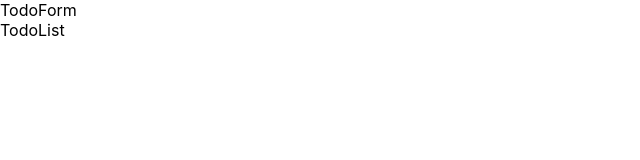
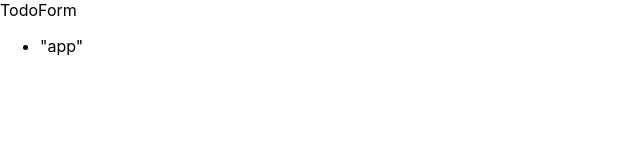
Before and after one commit to Luda-Modna/TodoAppReactRedux, a React (Create React App) app: page / in a window 1280 px wide. Shown: the top 160 px of the page, without its empty margins (0-640 px from the left). Built offline with nearby package versions, Linux system fonts and the light colour scheme.

Commit message:
Add read todo list

```diff
--- a/src/components/TodoList/index.jsx
+++ b/src/components/TodoList/index.jsx
@@ -1,9 +1,16 @@
-import React from 'react'
+import { connect } from 'react-redux';
+import React from 'react';
 
-function TodoList() {
+function TodoList ({ tasks }) {
   return (
-    <div>TodoList</div>
-  )
+    <ul>
+      {tasks.map(t => (
+        <li key={t.id}>{JSON.stringify(t.text)}</li>
+      ))}
+    </ul>
+  );
 }
 
-export default TodoList
+const mapStateToProps = ({ tasksList }) => tasksList;
+
+export default connect(mapStateToProps)(TodoList);
--- a/src/store/slices/tasksSlice.js
+++ b/src/store/slices/tasksSlice.js
@@ -1,18 +1,14 @@
 import { createSlice } from '@reduxjs/toolkit';
 import { v4 as uuidv4 } from 'uuid';
 
+const initialState = {
+  tasks: [{ id: uuidv4(), text: 'app' }],
+};
+
 const tasksSlice = createSlice({
-  initialState: [],
+  initialState,
   name: 'tasks',
-  reducers: {
-    addTodo: {
-      reducer: (state, action) => {},
-      prepare: text => {
-        const id = uuidv4();
-        return { payload: { id, text } };
-      },
-    },
-  },
+  reducers: {},
 });
 
 const { reducer, actions } = tasksSlice;
```
